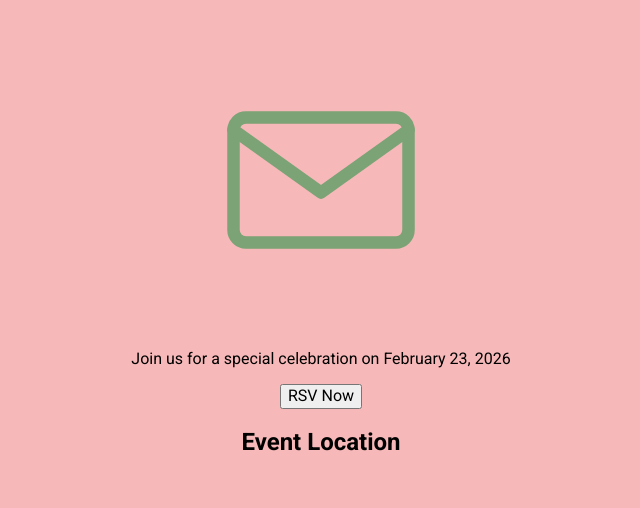
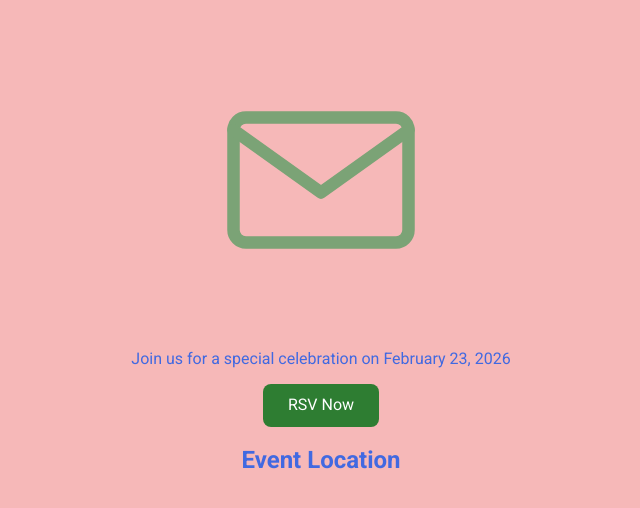
Before and after one commit to akhiravictoriasalahid-web/test-project8, a plain HTML site: page index.html in a window 1280 px wide. Shown: the part 130-638 px from the top of the page, without its empty margins (319-959 px from the left). Drawn offline with nearby package versions, Linux system fonts and the light colour scheme.

Commit message:
added css transition and button hover

```diff
--- a/styles/index.css
+++ b/styles/index.css
@@ -3,6 +3,7 @@ body {
      text-align: center;
      background: #f6b8b8;
      padding: 50px;
+     color: #4169e1;
 }
 .title-wrapper {
     display: flex;
@@ -10,7 +11,6 @@ body {
     justify-content: center;
     gap: 20px;
     margin-bottom: 30px;
-    color: #4169e1;
 }
 h1 {
     animation: 3s ease-in-out infinite;
@@ -38,3 +38,18 @@ h1 {
     color: #7ba376;
     animation: float 3s ease-in-out infinite;
 }
+/* CSS TRANSITION */
+button {
+    padding: 12px 25px;
+    font-size: 16px;
+    border: none;
+    background: #2e7d32;
+    color: white;
+    cursor: pointer;
+    border-radius: 8px;
+    transition: 0.3s;
+}
+button:hover {
+    background: #1b5e20;
+    transform: scale(1.1);
+}
```
